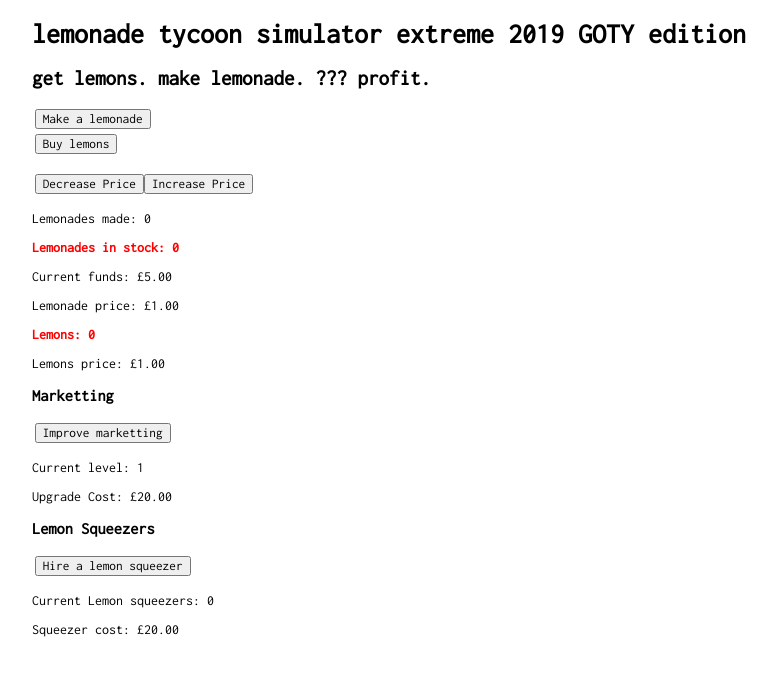
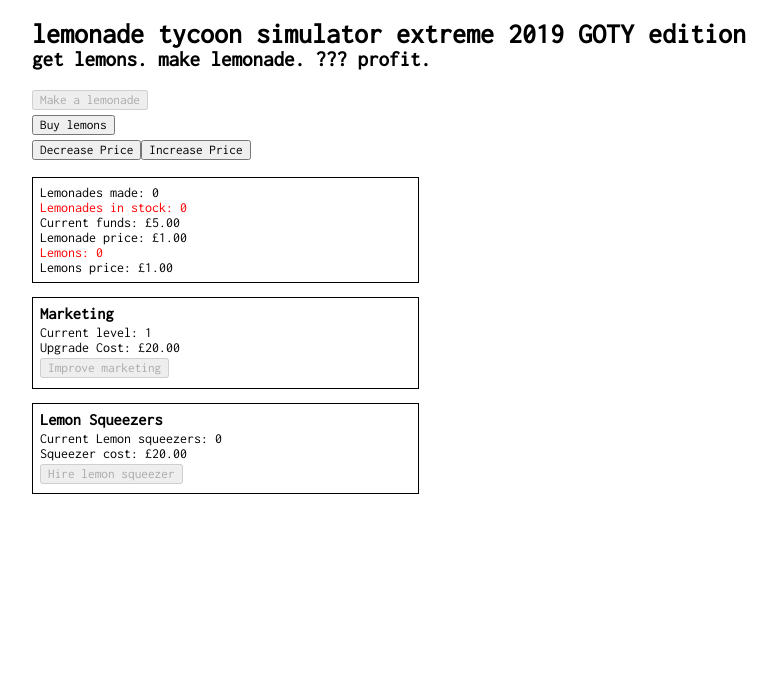
Before and after one commit to tcje91/lemonade-tycoon, a React (Create React App) app: page / in a window 1280 px wide. Shown: the top 676 px of the page, without its empty margins (4-781 px from the left). Built offline with nearby package versions, Linux system fonts and the light colour scheme.

Commit message:
disabled buttons, better organisation

```diff
--- a/src/App.css
+++ b/src/App.css
@@ -7,8 +7,26 @@
   font-size: 14px;
 }
 
+h1 {
+  margin-bottom: 0;
+}
+
+h2 {
+  margin-top: 0;
+}
+
+h3 {
+  margin-top: 0;
+  margin-bottom: 0.2em;
+}
+
+p {
+  padding: 0;
+  margin: 0;
+}
+
 button {
-  margin: 0.2em;
+  margin: 0.2em 0.2em 0.2em 0;
   font-family: 'Inconsolata', monospace;
 }
 
@@ -21,6 +39,12 @@ button {
 }
 
 .warning {
-  font-weight: bold;
   color: red;
 }
+
+.module {
+  margin: 1em 0;
+  padding: 0.5em;
+  width: 30%;
+  border: 1px solid black;
+}
--- a/src/App.js
+++ b/src/App.js
@@ -27,13 +27,9 @@ class App extends Component {
       <div className="App">
         <h1>lemonade tycoon simulator extreme 2019 GOTY edition</h1>
         <h2>get lemons. make lemonade. ??? profit.</h2>
-        <ClickBtn clickFunc={this.makeLemonade} label="Make a lemonade" />
+        <ClickBtn clickFunc={this.makeLemonade} label="Make a lemonade" isDisabled={!lemons > 0} />
         <br />
-        <ClickBtn clickFunc={this.buyLemons} label="Buy lemons" />
-        <br />
-        {/* <ClickBtn clickFunc={this.incMarketting} label="Improve marketting" />
-        <p>Current level: {marketting}</p>
-        <p>Upgrade Cost: £{(markettingCost/100).toFixed(2)}</p> */}
+        <ClickBtn clickFunc={this.buyLemons} label="Buy lemons" isDisabled={funds < lemonsPrice} />
         <br />
         <ClickBtn className ="buttonLeft" clickFunc={() => this.incPrice(-10)} label="Decrease Price" />
         <ClickBtn className ="buttonRight" clickFunc={() => this.incPrice(10)} label="Increase Price" />
@@ -46,8 +42,8 @@ class App extends Component {
           lemons={lemons}
           lemonsPrice={lemonsPrice}
         />
-        <MarkettingModule marketting={marketting} markettingCost={markettingCost} incMarketting={this.incMarketting}/>
-        <LemonSqueezerModule addSqueezer={this.addSqueezer} squeezerCost={squeezerCost} squeezerCount={squeezerCount} />
+        <MarkettingModule marketting={marketting} markettingCost={markettingCost} incMarketting={this.incMarketting} funds={funds}/>
+        <LemonSqueezerModule addSqueezer={this.addSqueezer} squeezerCost={squeezerCost} squeezerCount={squeezerCount} funds={funds} />
       </div>
     );
   }
--- a/src/components/ClickBtn.js
+++ b/src/components/ClickBtn.js
@@ -1,8 +1,8 @@
 import React from 'react';
 
-const ClickBtn = ({ clickFunc, label, className }) => {
+const ClickBtn = ({ clickFunc, label, className, isDisabled = false }) => {
   return (
-      <button className={className} onClick={clickFunc}>{label}</button>
+      <button className={className} onClick={clickFunc} disabled={isDisabled}>{label}</button>
   )
 }
 
--- a/src/components/LemonSqueezerModule.js
+++ b/src/components/LemonSqueezerModule.js
@@ -1,13 +1,13 @@
 import React from "react";
 import ClickBtn from "./ClickBtn";
 
-const LemonSqueezerModule = ({ addSqueezer, squeezerCost, squeezerCount }) => {
+const LemonSqueezerModule = ({ addSqueezer, squeezerCost, squeezerCount, funds }) => {
   return (
-    <div>
+    <div className="module">
       <h3>Lemon Squeezers</h3>
-      <ClickBtn label="Hire a lemon squeezer" clickFunc={addSqueezer}/>
       <p>Current Lemon squeezers: {squeezerCount}</p>
-      <p>Squeezer cost: £{(squeezerCost/100).toFixed(2)}</p>
+      <p>Squeezer cost: £{(squeezerCost / 100).toFixed(2)}</p>
+      <ClickBtn label="Hire lemon squeezer" clickFunc={addSqueezer} isDisabled={funds < squeezerCost} />
     </div>
   );
 };
--- a/src/components/MarkettingModule.js
+++ b/src/components/MarkettingModule.js
@@ -1,15 +1,15 @@
-import React from 'react'
-import ClickBtn from './ClickBtn'
+import React from "react";
+import ClickBtn from "./ClickBtn";
 
-const MarkettingModule = ({ marketting, markettingCost, incMarketting}) => {
+const MarkettingModule = ({ marketting, markettingCost, incMarketting, funds }) => {
   return (
-    <div>
-        <h3>Marketting</h3>
-      <ClickBtn clickFunc={incMarketting} label="Improve marketting" />
-        <p>Current level: {marketting}</p>
-        <p>Upgrade Cost: £{(markettingCost/100).toFixed(2)}</p>
+    <div className="module">
+      <h3>Marketing</h3>
+      <p>Current level: {marketting}</p>
+      <p>Upgrade Cost: £{(markettingCost / 100).toFixed(2)}</p>
+      <ClickBtn clickFunc={incMarketting} label="Improve marketing" isDisabled={funds < markettingCost} />
     </div>
-  )
-}
+  );
+};
 
-export default MarkettingModule
+export default MarkettingModule;
--- a/src/components/StatList.js
+++ b/src/components/StatList.js
@@ -2,7 +2,7 @@ import React from "react";
 
 const StatList = ({ lemondadeCount, lemonadeStock, funds, price, lemons, lemonsPrice }) => {
   return (
-    <div>
+    <div className="module">
       <p>Lemonades made: {lemondadeCount}</p>
       <p className={!lemonadeStock ? "warning" : ""}>Lemonades in stock: {lemonadeStock}</p>
       <p className={!funds ? "warning" : ""}>Current funds: £{(funds/100).toFixed(2)}</p>
```
